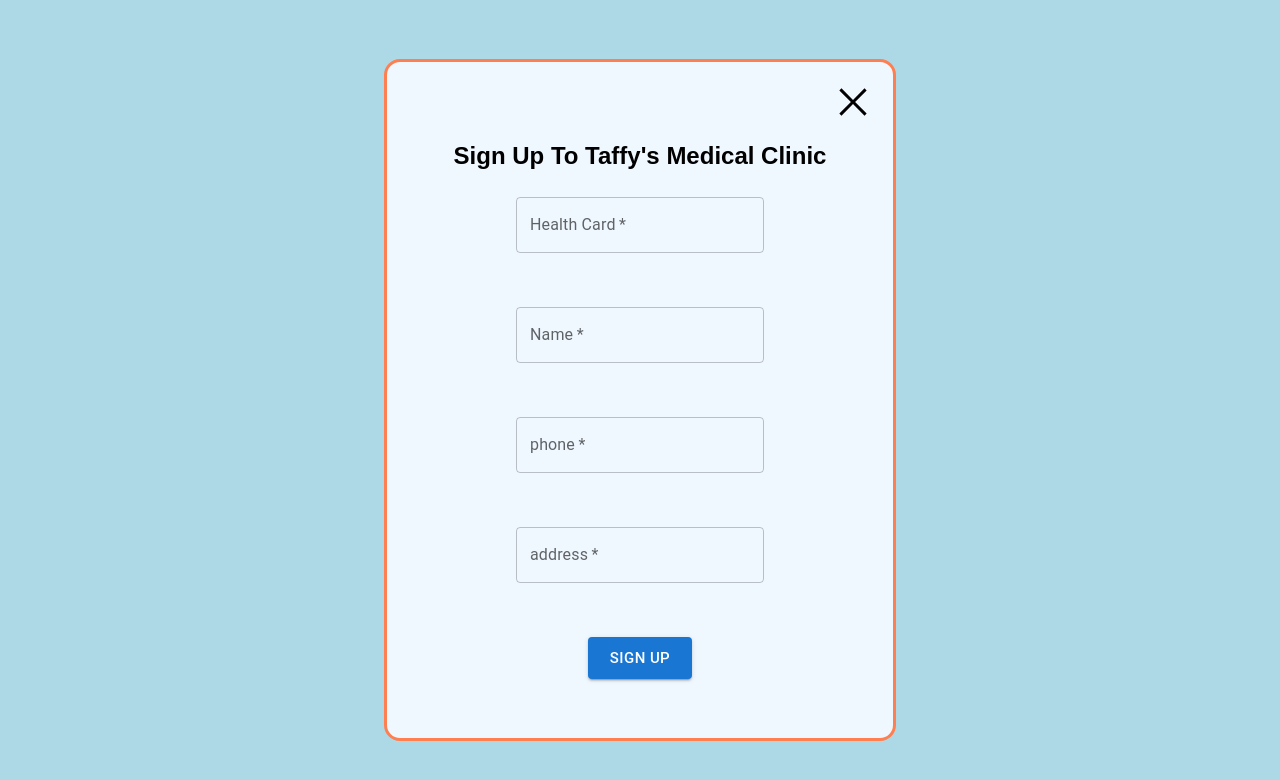
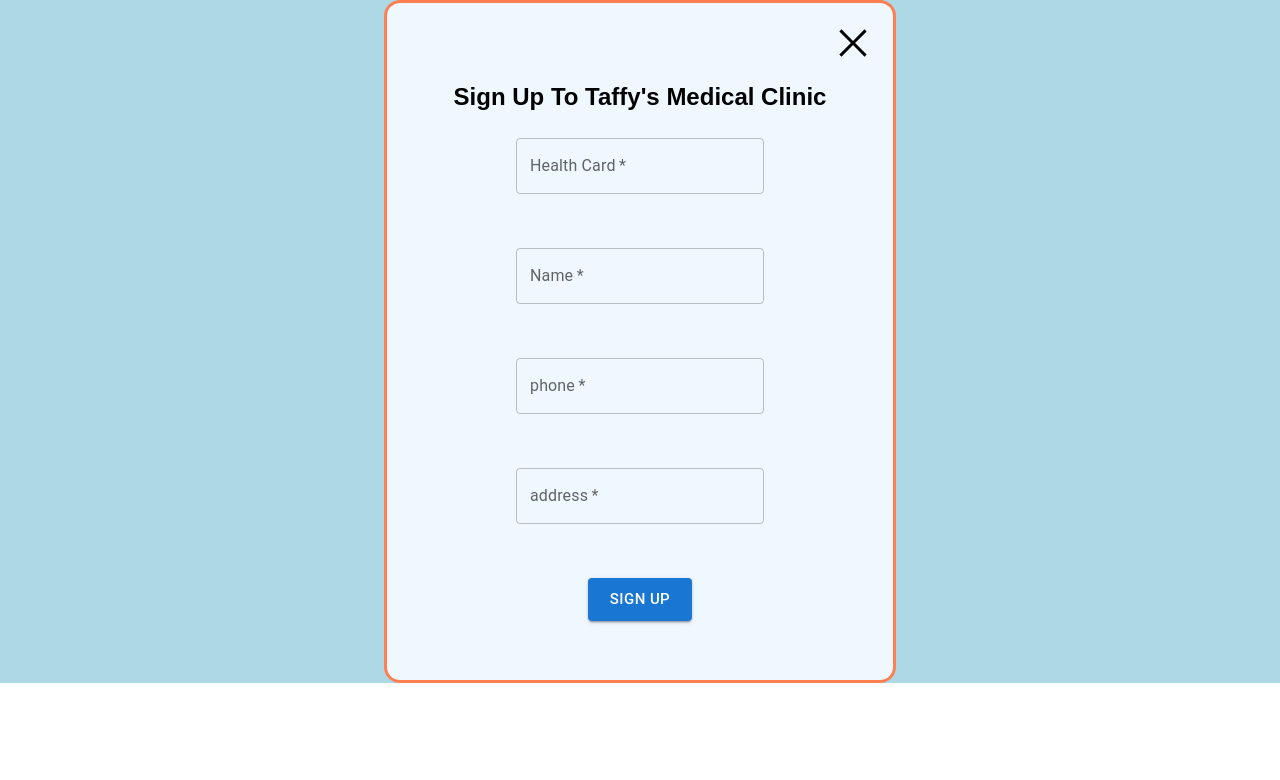
Before and after one commit to Muhammad-I-Hasan/Clinic-Booking-App, a React (Vite) app in the folder client/: page /signup in a window 1280 px wide. Shown: the top 780 px of the page. Built offline with nearby package versions, Linux system fonts and the light colour scheme.

Commit message:
bruh i hope this is good enough

```diff
--- a/client/src/hooks/useSignUp.jsx
+++ b/client/src/hooks/useSignUp.jsx
@@ -39,7 +39,7 @@ const useSignUp = () =>{
       dispatch({ type: "LOGIN", payload: json[0] });
       setIsLoading(false);
       console.log("navigating to + " + prev)
-      navigate(prev);
+      navigate("/");
     }
 
   }
--- a/client/src/pages/SignUp/SignUp.css
+++ b/client/src/pages/SignUp/SignUp.css
@@ -39,7 +39,7 @@
 
 .signUpContainer{
   width: 100%;
-  height: 100dvh;
+  /* height: 100dvh; */
   display:flex;
   justify-content: center;
   align-items: center;
--- a/client/src/pages/SignUp/SignUp.jsx
+++ b/client/src/pages/SignUp/SignUp.jsx
@@ -41,7 +41,7 @@ export default function SignUp() {
     //temporary fix
     await signUp(formInputs.healthCard, formInputs.name, formInputs.phone, formInputs.address);
 
-    // navigate(-1);
+     navigate("/");
 
 
   };
```
